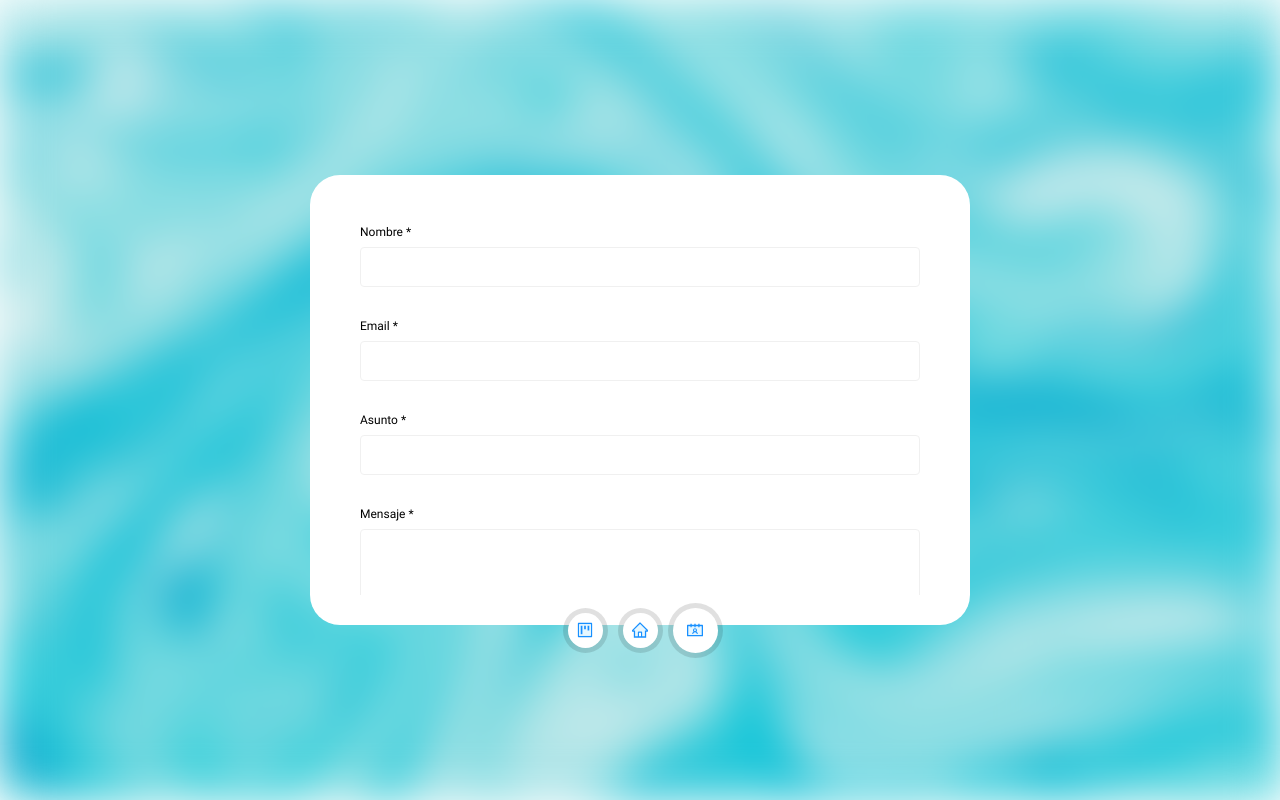
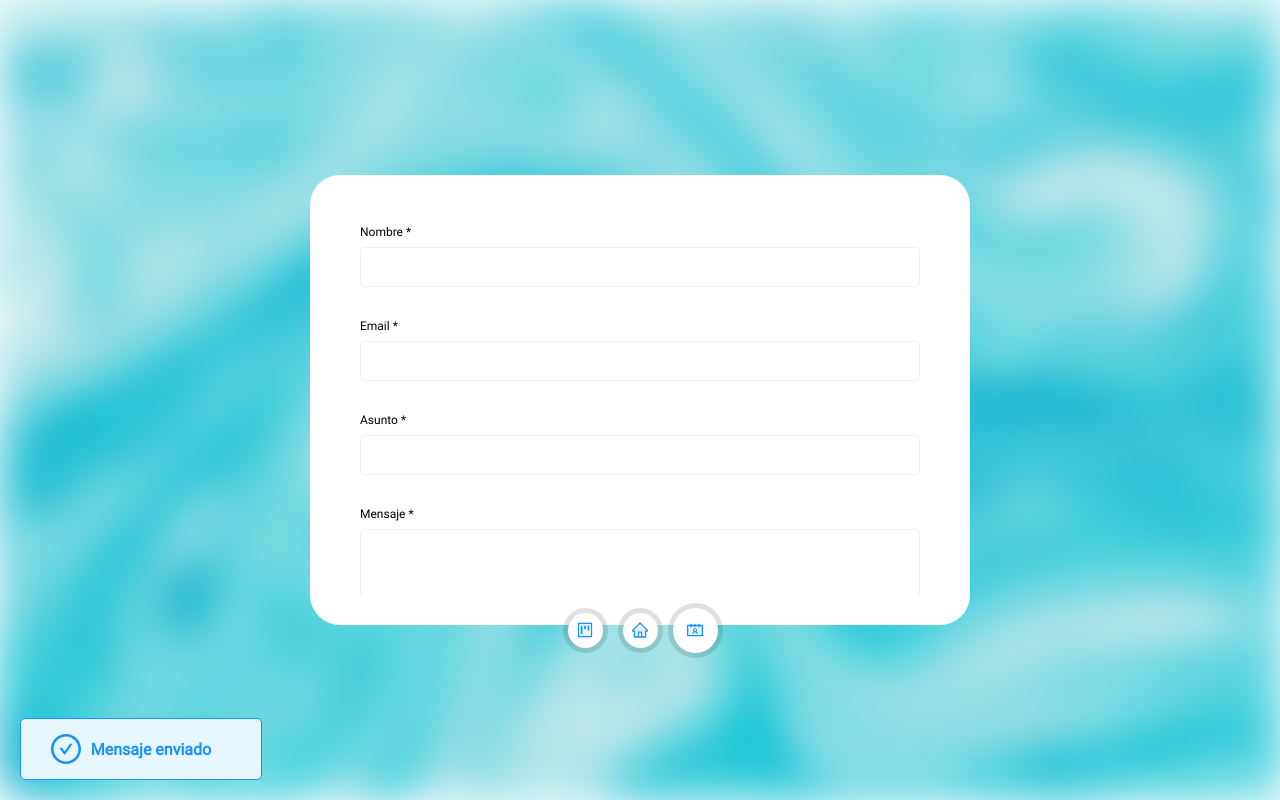
Before and after one commit to pexugadepollo/blassantome.com, a React (Create React App) app: page /Contact in a window 1280 px wide. Built offline with nearby package versions, Linux system fonts and the light colour scheme.

Commit message:
Add SnackBar on send mail status 200

```diff
--- /dev/null
+++ b/src/components/SnackBar/index.tsx
@@ -0,0 +1,19 @@
+import React, { FC } from "react";
+import * as SC from './style'
+import { CheckCircleOutlined } from "@ant-design/icons";
+
+
+interface ModalInterface {
+  open: boolean,
+  body?: string,
+}
+
+const SnackContainer: FC<ModalInterface> = ({ body, open }) => {
+  return (
+  <SC.SnackContainer open={open}>
+    <CheckCircleOutlined style={{color: '#1890ff', fontSize: '30px'}}/>
+  <span>{body}</span>
+  </SC.SnackContainer>);
+};
+
+export default SnackContainer;
--- /dev/null
+++ b/src/components/SnackBar/style.tsx
@@ -0,0 +1,35 @@
+import styled from "styled-components";
+
+interface ModalInterface {
+  open: boolean;
+}
+
+export const SnackContainer = styled.div<ModalInterface>`
+  position: fixed;
+  bottom: 20px;
+  left: 20px;
+  display: ${(props) => (props.open ? "flex" : "none")};
+  background-color: #e6f7ff;
+  border: 1px solid #1890ff;
+  color: #1890ff;
+  font-weight: 600;
+  align-content: center;
+  align-items: center;
+  border-radius: 5px;
+  padding: 15px 20px;
+  min-width: 200px;
+  min-height: 20px;
+  animation: appear 1s;
+  @keyframes appear {
+    from{
+      left: -300px;
+    }
+    to{
+      left: 20px;
+    }
+  }
+  & span{
+    margin-left: 10px;
+  }
+
+`;
--- a/src/pages/Main/tabs/Contact/index.tsx
+++ b/src/pages/Main/tabs/Contact/index.tsx
@@ -4,10 +4,12 @@ import * as SC from "./style";
 import TextInput from "../../../../components/TextInput";
 import TextAreaInput from "../../../../components/TextAreaInput";
 import SquareRoundedButton from "../../../../components/SquareRoundedButton";
+import SnackBar from '../../../../components/SnackBar'
 import axios from "axios";
 
 const Contact: FC = () => {
   const { setTab } = useTab();
+  const [snackOpen, setSnack]= useState(true);
   const [loading, setLoading] = useState(false);
   const [error, setError] = useState(false);
   const [formErrors, setFormErrors] = useState({
@@ -30,11 +32,19 @@ const Contact: FC = () => {
         formData
       );
       setLoading(false);
+      displaySnack();
     } catch (error) {
       setLoading(false);
       setError(error.response);
     }
   };
+
+  const displaySnack = () => {
+    setSnack(true);
+    setTimeout(() => {
+      setSnack(false)
+    }, 6000);
+  }
 
   useEffect(() => {
     setTab(3);
@@ -104,6 +114,7 @@ const Contact: FC = () => {
   };
 
   return (
+    <div>
     <SC.InputGroupForm>
       <TextInput
         label="Nombre *"
@@ -141,6 +152,8 @@ const Contact: FC = () => {
       />
       <SquareRoundedButton onClick={handleOnClick}>Enviar</SquareRoundedButton>
     </SC.InputGroupForm>
+    <SnackBar open={snackOpen} body="Mensaje enviado"></SnackBar>
+    </div>
   );
 };
 
```
